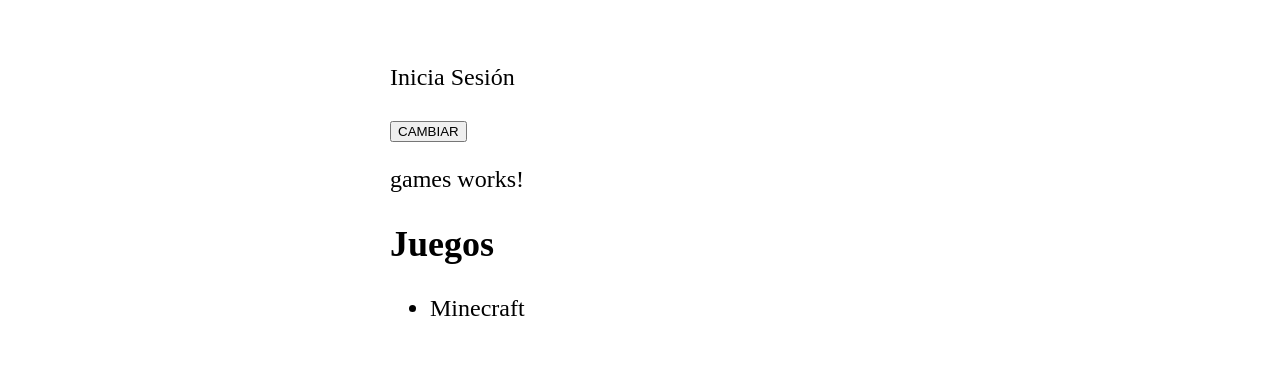
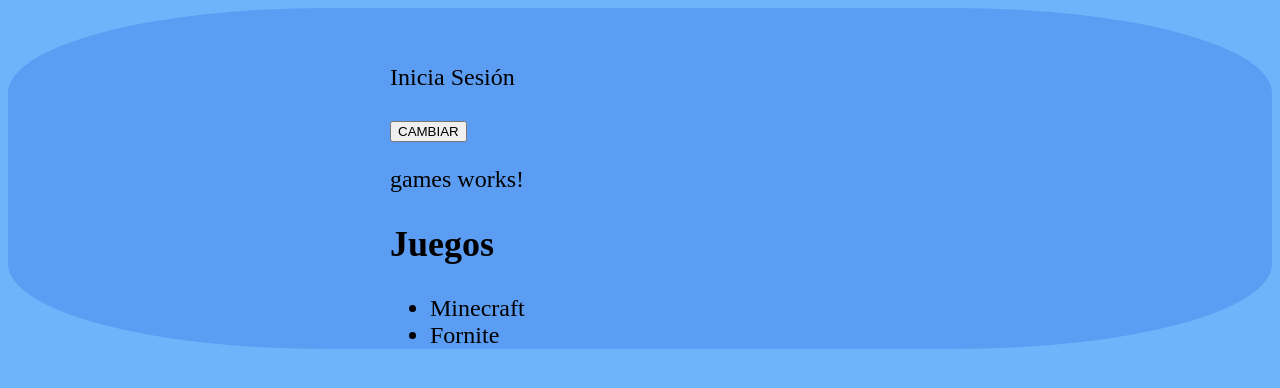
Before and after one commit to JuanCE7/test_angular, an Angular app: page / in a window 1280 px wide. Shown: the top 388 px of the page. Built offline with nearby package versions, Linux system fonts and the light colour scheme.

Commit message:
probando css

```diff
--- a/src/app/app.component.html
+++ b/src/app/app.component.html
@@ -1 +1,7 @@
-<app-user/>
+<div>
+<main>
+
+    <app-user/>
+</main>
+
+</div>
--- a/src/app/games/games.component.ts
+++ b/src/app/games/games.component.ts
@@ -17,6 +17,10 @@ export class GamesComponent {
     {
       id: '1',
       name: 'Minecraft'
+    },
+    {
+      id: '2',
+      name: 'Fornite'
     }
   ]
 }
--- a/src/app/user/user.component.html
+++ b/src/app/user/user.component.html
@@ -11,6 +11,6 @@
     <app-games (addFavoriteEvent)="getFavorite($event)" username="{{username}}"></app-games>
 
     @if(favGame !== ''){
-        <h1>Tu juego favorito es {{favGame}} </h1>
+    <h1>Tu juego favorito es {{favGame}} </h1>
     }
 </section>
--- a/src/styles.css
+++ b/src/styles.css
@@ -1,3 +1,10 @@
 :root{
     color-scheme: light dark;
+    background: rgba(14, 132, 250, 0.603);
 }
+
+main{
+    border-color: aqua;
+    background: rgba(80, 143, 238, 0.61);
+    border-radius: 25%;
+}
```
